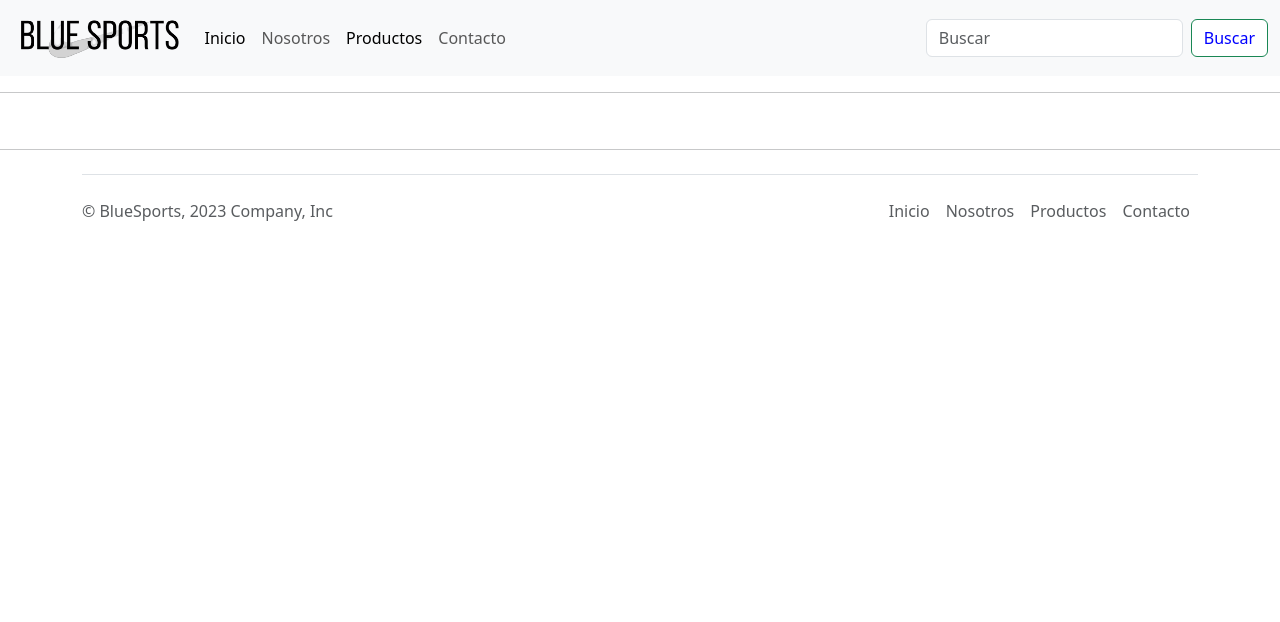
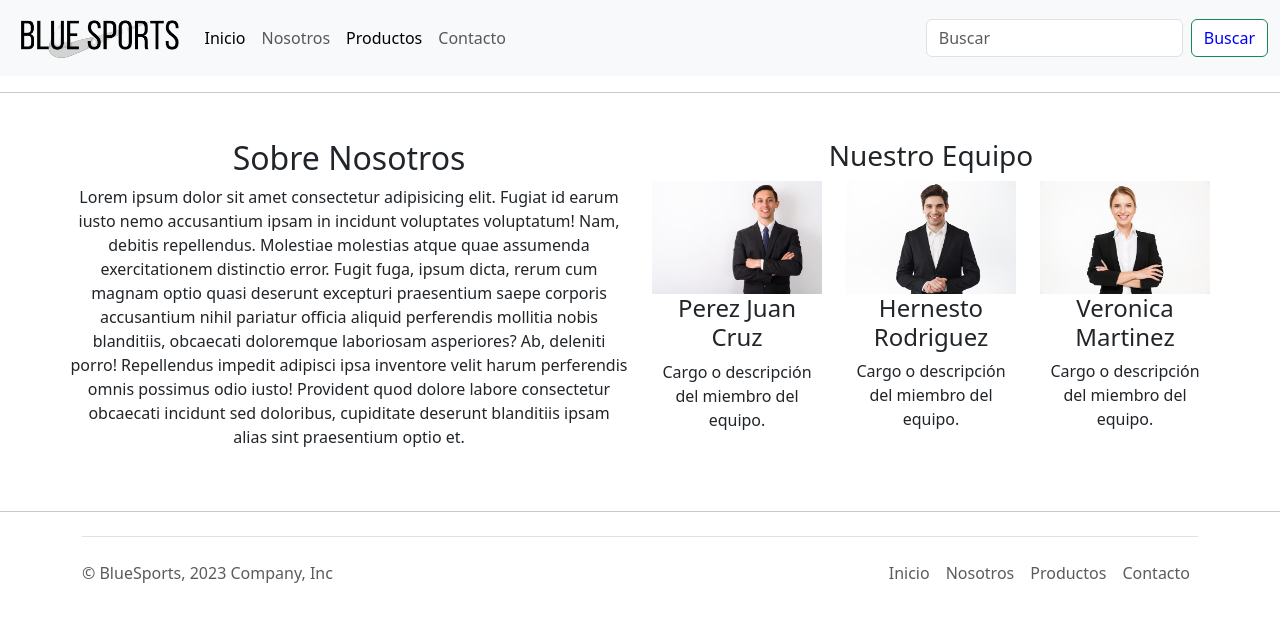
Before and after one commit to RamiroRiquelme/PreEntrega2-Riquelme, a plain HTML site: page pages/nosotros.html in a window 1280 px wide. Drawn offline with nearby package versions, Linux system fonts and the light colour scheme.

Commit message:
Añado ultima página de Nosotros

```diff
--- a/css/style.css
+++ b/css/style.css
@@ -54,3 +54,8 @@ body {
     width: 100%;
     height: 100%;
 }
+
+.custom-img {
+    max-width: 200px;
+    margin: 0 auto;
+}
--- a/pages/nosotros.html
+++ b/pages/nosotros.html
@@ -43,9 +43,44 @@
         </div>
     </nav>
     <hr>
-    <img class="imagen-principal" src="img/7507.jpg" alt="">
     <main>
+        <div class="container">
+            <div class="row">
+                <div class="col-md-6">
+                    <div class="text-center">
+                        <h2>Sobre Nosotros</h2>
+                        <p>Lorem ipsum dolor sit amet consectetur adipisicing elit. Fugiat id earum iusto nemo accusantium ipsam in incidunt voluptates voluptatum! Nam, debitis repellendus. Molestiae molestias atque quae assumenda exercitationem distinctio
+                            error. Fugit fuga, ipsum dicta, rerum cum magnam optio quasi deserunt excepturi praesentium saepe corporis accusantium nihil pariatur officia aliquid perferendis mollitia nobis blanditiis, obcaecati doloremque laboriosam asperiores?
+                            Ab, deleniti porro! Repellendus impedit adipisci ipsa inventore velit harum perferendis omnis possimus odio iusto! Provident quod dolore labore consectetur obcaecati incidunt sed doloribus, cupiditate deserunt blanditiis ipsam
+                            alias sint praesentium optio et.</p>
+                    </div>
 
+                </div>
+                <div class="col-md-6">
+                    <div class="text-center">
+                        <h3>Nuestro Equipo</h3>
+                        <div class="row">
+                            <div class="col-lg-4 col-md-6">
+                                <img src="../img/foto-estudio-joven-empresario-feliz-sonriendo-brazos-cruzados_251136-30366.avif" alt="Nombre del miembro del equipo" class="img-fluid">
+                                <h4>Perez Juan Cruz</h4>
+                                <p>Cargo o descripción del miembro del equipo.</p>
+                            </div>
+                            <div class="col-lg-4 col-md-6">
+                                <img src="../img/hombre-corporativo-guapo-asistente-agente-bienes-raices-sonriendo-tomarse-manos-juntas-que-puedo-ayudarlo-sonriendo-amable-educado-ayudar-al-cliente-fondo-blanco_176420-45257.avif" alt="Nombre del miembro del equipo" class="img-fluid">
+                                <h4>Hernesto Rodriguez</h4>
+                                <p>Cargo o descripción del miembro del equipo.</p>
+                            </div>
+                            <div class="col-lg-4 col-md-6">
+                                <img src="../img/mujer-negocios-rubia-sonriente-que-presenta-brazos-cruzados_171337-6291.avif" alt="Nombre del miembro del equipo" class="img-fluid">
+                                <h4>Veronica Martinez</h4>
+                                <p>Cargo o descripción del miembro del equipo.</p>
+                            </div>
+                        </div>
+                    </div>
+
+                </div>
+            </div>
+        </div>
     </main>
     <hr>
     <div class="container">
@@ -64,7 +99,9 @@
             </ul>
         </footer>
     </div>
-
+    <script src="https://ajax.googleapis.com/ajax/libs/jquery/3.5.1/jquery.min.js"></script>
+    <script src="https://cdnjs.cloudflare.com/ajax/libs/popper.js/1.16.0/umd/popper.min.js"></script>
+    <script src="https://maxcdn.bootstrapcdn.com/bootstrap/4.5.2/js/bootstrap.min.js"></script>
     <script src="https://cdn.jsdelivr.net/npm/bootstrap@5.3.0/dist/js/bootstrap.bundle.min.js" integrity="sha384-geWF76RCwLtnZ8qwWowPQNguL3RmwHVBC9FhGdlKrxdiJJigb/j/68SIy3Te4Bkz" crossorigin="anonymous"></script>
 </body>
 
```
Also changed, not shown: Captura de pantalla 2023-07-05 103121.png (added), Captura de pantalla 2023-07-05 103710.png (added), img/foto-estudio-joven-empresario-feliz-sonriendo-brazos-cruzados_251136-30366.avif (added), img/grupo-personas-trabajando-plan-negocios-oficina_1303-15788.avif (added), img/hombre-corporativo-guapo-asistente-agente-bienes-raices-sonriendo-tomarse-manos-juntas-que-puedo-ayudarlo-sonriendo-amable-educado-ayudar-al-cliente-fondo-blanco_176420-45257.avif (added), img/mujer-negocios-rubia-sonriente-que-presenta-brazos-cruzados_171337-6291.avif (added).
